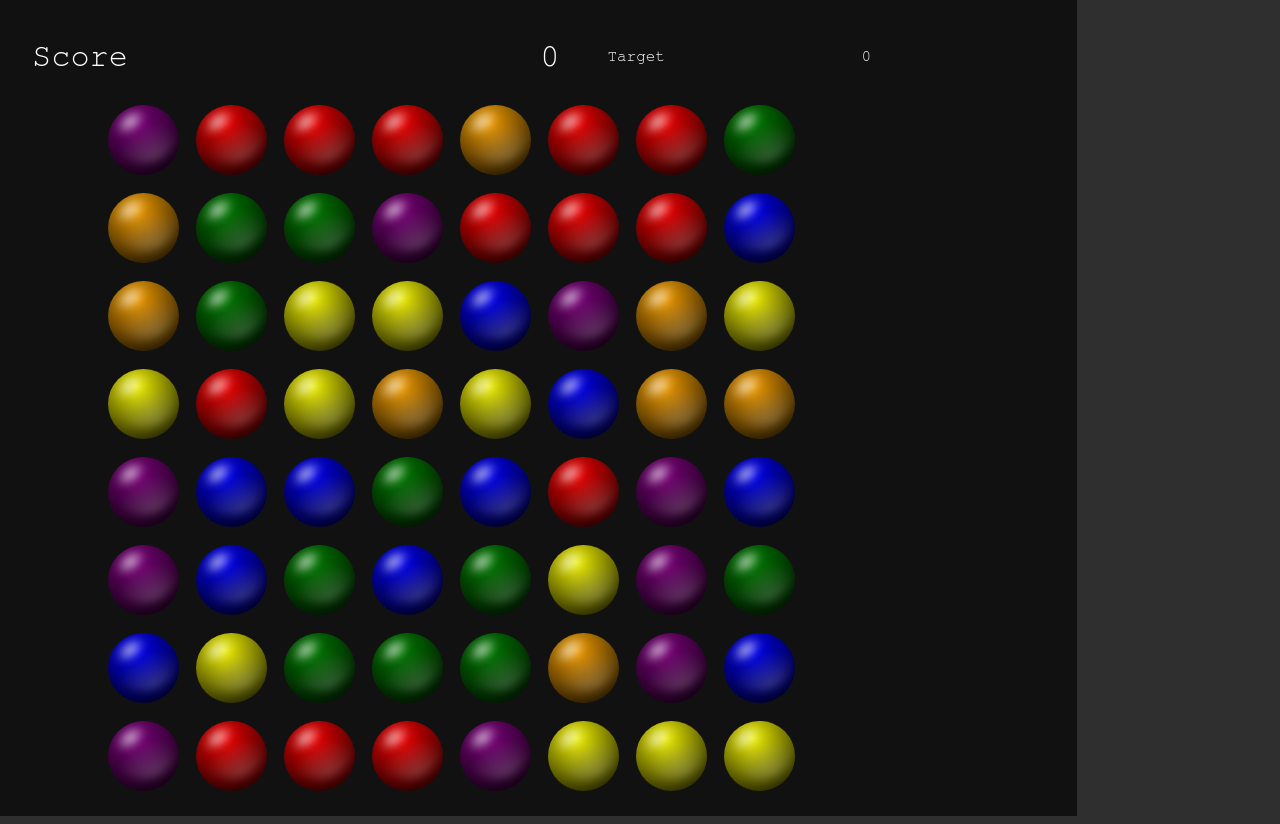
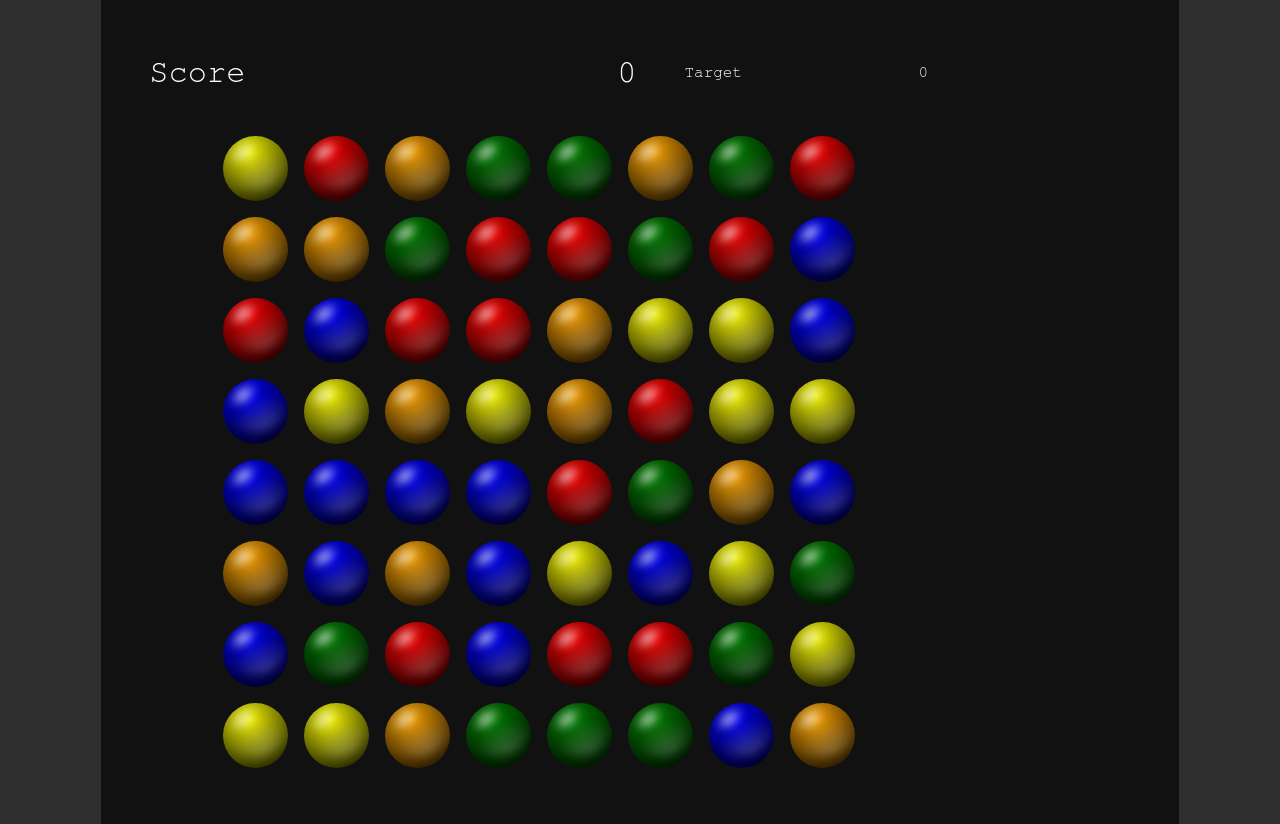
Before and after one commit to Youngha1994/lost-marbles, a React (Create React App) app: page / in a window 1280 px wide. Built offline with nearby package versions, Linux system fonts and the light colour scheme.

Commit message:
Matching specials

```diff
--- a/src/App.css
+++ b/src/App.css
@@ -1,20 +1,20 @@
 #screen {
     aspect-ratio: 4 / 3;
-    max-height: 98vh;
+    max-height: 95vh;
     overflow: auto;
     background-color: #111;
-    /*background-image: url("./assets/IMG_8302.jpg");*/
-    background-size: 200px 200px;
     display: grid;
     grid-template-rows:  1fr 14fr;
-    grid-template-columns: 5fr 1fr;
-    padding: 1rem;
+    grid-template-columns: 4fr 1fr;
+    padding: 2rem;
+    margin:auto;
 }
 
 #scores {
     display: flex;
     column-gap: 1rem;
     min-height: 5rem;
+    overflow: hidden;
 }
 
 .score-display {
--- a/src/App.tsx
+++ b/src/App.tsx
@@ -10,7 +10,7 @@ var seedrandom = require('seedrandom');
 export type ItemType = BlankTileType | MarbleType;
 
 const DEFAULT_COLORS:string[] = [
-  "red", "yellow", "blue", "orange", "green", "purple"
+  "red", "yellow", "blue", "orange", "green"
 ]
 
 const Scores = (params) => {
--- a/src/components/Board.css
+++ b/src/components/Board.css
@@ -1,10 +1,15 @@
 #board {
-    display: grid;
-    justify-items: center;
-    justify-content: center;
-    overflow: hidden;
+  display: grid;
+  justify-items: center;
+  justify-content: center;
+  overflow: hidden;
+  padding: 1rem 0;
 }
 
 #board div {
-    aspect-ratio: 1;
+  aspect-ratio: 1;
 }
+
+.tile-container {
+  margin: 10%;
+}
--- a/src/components/Board.tsx
+++ b/src/components/Board.tsx
@@ -4,7 +4,7 @@ import { useEffect, useRef, useState, CSSProperties } from 'react';
 import { BlankTile, BlankTileImage, BlankTileProps } from './BlankTile.tsx';
 import { Marble, MarbleType, MarbleImage, MarbleImageProps } from './Marble.tsx';
 import { CalculateAnimationSpeed, CoordinateFromIndex, xrange } from '../lib/GridApi.tsx';
-import { INTERACTION_STATES, SPECIALS } from '../lib/Constants.tsx';
+import { ANIMATION_EFFECTS, INTERACTION_STATES, SPECIALS, SPECIALS_COLORS } from '../lib/Constants.tsx';
 import { ItemType } from '../App.tsx';
 
 interface BoardProps {
@@ -17,12 +17,7 @@ interface BoardProps {
 
 const Board = (BoardProps: BoardProps) => {
   const [matchIndices, setMatchIndices] = useState<number[]>([]);
-  const [animation, setAnimation] = useState<string>('animate__bounceInDown');
-
-  const interactionState = useRef<number>(INTERACTION_STATES.NO_MATCH_AFTER_FALLING);
-  const boardDataSource = useRef<ItemType[]>(BoardProps.initialBoard);
   const [interactionIndex, setInteractionIndex] = useState<number>(-1);
-
 
   const size:number[] = BoardProps.size;
   const gameSpeed:number = BoardProps.gameSpeed;
@@ -37,13 +32,15 @@ const Board = (BoardProps: BoardProps) => {
   )
 
   const [redrawTiles, setRedrawTiles] = useState<number[]>(indices.slice(0));
-  const [translate, setTranslate] = useState<(number|undefined)[][]>(Array.from({length:indices.length}, () => [0, 0]));
+  const [translate, setTranslate] = useState<(number|undefined)[][]>(Array.from({length:indices.length}, () => [undefined, undefined]));
   const [translateDrag, setTranslateDrag] = useState<number[]>([0, 0])
 
   const swapped = useRef<boolean>(false);
   const tileWidth = useRef<number>(0);
   const specialSpawn = useRef<{[index: number]: number}>({});
   const lastInteraction = useRef<number[]>([-1, -1]);
+  const interactionState = useRef<number>(INTERACTION_STATES.NO_MATCH_AFTER_FALLING);
+  const boardDataSource = useRef<ItemType[]>(BoardProps.initialBoard);
 
   let gridIndices:number[][] = xrange(size[1]).map(i =>
     xrange(size[0]).map(
@@ -175,11 +172,10 @@ const Board = (BoardProps: BoardProps) => {
       ]
     }
 
-    console.log(matches);
-
     if (matchIndices.length === 0) {
       if (matches.length > 0) {
         let newSpecialSpawn:{[index:number]:number} = {};
+        let newTranslate:(number|undefined)[][] = Array.from({length:indices.length}, () => [0, 0]);
         matches.forEach((match) => {
           let matchType = SPECIALS.NONE;
           // Calculate coordinate from index.
@@ -212,15 +208,20 @@ const Board = (BoardProps: BoardProps) => {
           } else if (match.some((coordinate) => JSON.stringify(coordinate) === JSON.stringify(centerCoordinates[1]))) {
             defaultCenterCoordinate = centerCoordinates[1];
           }
+
           if (matchType !== SPECIALS.NONE) {
             newSpecialSpawn[gridIndices[defaultCenterCoordinate[1]][defaultCenterCoordinate[0]]] = matchType;
+            match.forEach((m) => {
+              newTranslate[gridIndices[m[1]][m[0]]] = [defaultCenterCoordinate[0] - m[0] + .2, defaultCenterCoordinate[1] - m[1] + .2]
+            })
           };
         })
         lastInteraction.current = [-1, -1];
         specialSpawn.current = newSpecialSpawn;
+
         setDelay(Array(indices.length).fill(0));
-        setAnimation("animate__bounceOutDown");
         setMatchIndices(IndexMatches(matches));
+        setTranslate(newTranslate);
         setInteractionIndex(-1);
         return true
       } else {
@@ -240,19 +241,23 @@ const Board = (BoardProps: BoardProps) => {
   }
 
   let refillIndices:number[] = [];
-
+  const [animationEffect, setAnimationEffect] = useState<string[]>(Array(indices.length).fill(ANIMATION_EFFECTS.NONE))
   const CheckForRefill = (id:number) => {
     refillIndices.push(id);
-    console.log("Refill")
-    if (JSON.stringify(matchIndices.sort()) === JSON.stringify(refillIndices.sort())) {
+    if (JSON.stringify(matchIndices.sort()) === JSON.stringify(Array.from(new Set(refillIndices)).sort())) {
       // Get each BlankTile and recursively get the Tile above it.
-
       let newTranslate:(number|undefined)[][] = Array.from({length:indices.length}, () => [0, 0]);
       const newBoard = boardDataSource.current.slice(0);
       const newRedraws:number[] = [];
+      const newAnimationEffect:string[] = animationEffect.slice(0);
       refillIndices.forEach((i) => {
+        console.log(i)
+        console.log(specialSpawn.current)
+        console.log(Object.keys(specialSpawn.current).includes(i.toString()))
         if (Object.keys(specialSpawn.current).includes(i.toString())) {
-          newBoard[i] = Marble({color: ['black', 'white', 'cyan', 'gray', 'magenta'][specialSpawn.current[i]]});
+          newBoard[i] = Marble({color: SPECIALS_COLORS[specialSpawn.current[i]]});
+          newAnimationEffect[i] = ANIMATION_EFFECTS.CREATE_SPECIAL;
+          console.log(newAnimationEffect)
         } else {
           newBoard[i] = BlankTile();
         }
@@ -278,8 +283,7 @@ const Board = (BoardProps: BoardProps) => {
           }
       });
       boardDataSource.current = newBoard;
-      setTranslate(newTranslate)
-      setAnimation("animate-refill")
+      setTranslate(newTranslate);
       setRedrawTiles([...new Set(newRedraws)]);
       setMatchIndices([])
       setDelay(Array(indices.length).fill(0))
@@ -289,7 +293,7 @@ const Board = (BoardProps: BoardProps) => {
   let redrawIndices = useRef(new Set<number>([]));
   const CheckForRedraw = (id:number) => {
     redrawIndices.current.add(id);
-    if (JSON.stringify(redrawTiles.sort()) === JSON.stringify(Array.from(redrawIndices.current).sort())) {
+    if (JSON.stringify(Array.from(new Set(redrawTiles)).sort()) === JSON.stringify(Array.from(redrawIndices.current).sort())) {
       redrawIndices.current = new Set<number>([]);
       setRedrawTiles([]);
       setTranslate(Array.from({length:indices.length}, () => [0, 0]));
@@ -464,6 +468,11 @@ const Board = (BoardProps: BoardProps) => {
           return CheckForRedraw(id);
         case 'animateRefill':
           return CheckForAnimateRefill(id);
+        case 'special':
+          if (Object.keys(specialSpawn.current).includes(id.toString())) {
+            return specialSpawn.current[id.toString()]
+          }
+          return 0
         default:
           throw new Error('Missing ID');
       }
@@ -506,19 +515,20 @@ const Board = (BoardProps: BoardProps) => {
             id: index,
             delay: delay,
             animationSpeed: CalculateAnimationSpeed(gameSpeed),
-            animation: animation,
             manager: ManageChildComponent,
             boardDataSource: boardDataSource.current,
           }
-          return <MarbleImage key={index} {...marbleImageProps} />
-        }
+          return (
+            <MarbleImage key={index} {...marbleImageProps} />
+          );
+        };
         const blankTileProps:BlankTileProps = {
           id: index,
           redrawTiles: redrawTiles,
           translate: translate,
           manager:ManageChildComponent
-        }
-        return <BlankTileImage key={index} {...blankTileProps}   />
+        };
+        return <BlankTileImage key={index} {...blankTileProps} />
       })}
     </div>
   );
--- a/src/components/Marble.css
+++ b/src/components/Marble.css
@@ -4,8 +4,6 @@
   position: relative;
   opacity: 0.94;
   overflow: hidden;
-  /*display: none;*/
-  --animate-repeat: 2;
 }
 
 .marble:before {
@@ -35,16 +33,56 @@
   filter: blur(4px);
 }
 
-@keyframes pulseInteract {
+@keyframes pulse-interact {
   0% {
+   transform: scale(1, 1);
    transform: scale(1, 1);
   }
 
   30% {
     transform: scale(1.2, 1.2);
-   }
+  }
 
   100% {
-  transform: scale(1, 1);
+    transform: scale(1, 1);
   }
 }
+
+@keyframes animate-bounceOutDown {
+  20% {
+    transform: translate(0, 5%)
+  }
+
+  40%, 45% {
+    opacity: 1;
+    transform: translate(0, -10%)
+  }
+
+  100% {
+    opacity: 0;
+    transform: translate(0, 200%)
+  }
+}
+
+.animate-special {
+  /*border-radius: 50%;*/
+  animation-name: create-special;
+  animation-duration: .3s;
+  animation-fill-mode: forwards;
+  animation-timing-function: ease-out;
+}
+
+@keyframes create-special {
+  0% {
+   transform: scale(1, 1);
+   transform: scale(1, 1);
+  }
+
+  30% {
+    transform: scale(1.3, 1.3);
+  }
+
+  100% {
+    transform: scale(1, 1);
+  }
+}
--- a/src/components/Marble.tsx
+++ b/src/components/Marble.tsx
@@ -1,7 +1,9 @@
 import * as React from 'react';
+import { useEffect } from 'react'
 import './Marble.css'
 import 'animate.css';
 import { ItemType } from '../App.tsx'
+import { MARGIN_PERCENTAGE, SPECIALS_COLORS } from '../lib/Constants.tsx'
 
 export interface MarbleType {
   type: 'marble',
@@ -16,7 +18,6 @@ export interface MarbleImageProps {
   id: number,
   delay: number[],
   animationSpeed: number,
-  animation: string,
   manager: Function,
   boardDataSource: ItemType[],
 };
@@ -39,7 +40,6 @@ export const MarbleImage = (MarbleImageProps: MarbleImageProps):React.JSX.Elemen
   let delay:number = MarbleImageProps.delay[id];
   let animationSpeed:number = MarbleImageProps.animationSpeed;
   let layer:number = 1;
-  let animationClass:string = MarbleImageProps.animation;
   const manager:Function = MarbleImageProps.manager
   const translate:number = manager('translate')[id]
 
@@ -62,7 +62,7 @@ export const MarbleImage = (MarbleImageProps: MarbleImageProps):React.JSX.Elemen
 
   if (Interact() === id && interactState) {
     const translateDrag:number[] = manager('translateDrag');
-    styleParams.animationName = 'pulseInteract'
+    styleParams.animationName = 'pulse-interact'
     styleParams.animationDelay = '0s';
     styleParams.animationDuration = `${animationSpeed*2}s`;
     styleParams.animationIterationCount = 'infinite';
@@ -70,48 +70,71 @@ export const MarbleImage = (MarbleImageProps: MarbleImageProps):React.JSX.Elemen
     styleParams.transition = `translate .5s`;
   }
 
-  if (matched || redraw) {
-    animation = animationClass;
+  if (matched) {
+    styleParams.animationName = 'animate-bounceOutDown';
+    styleParams.animationDuration = `${animationSpeed/3}s`;
+  } else {
+    animation = 'animate-refill'
   }
 
   if (translate[0] === undefined) {    // newly spawned
     animation = 'animate__bounceInDown';
-  } else if (translate[0] !== 0 || translate[1] !== 0) {    // trasforming translate
+  } else if (translate[0] !== 0 || translate[1] !== 0) {    // transforming translate
+
     styleParams.animationDelay = '0s';
-    let translateDrag = [0, 0]
-    if (translate[0] % 1 !== 0) {translateDrag[0] = -Math.round(translate[0])}
-    if (translate[1] % 1 !== 0) {translateDrag[1] = -Math.round(translate[1])}
+    let translateDrag = [0, 0];
+    const marginPercentageReversed = 100/(1-2*MARGIN_PERCENTAGE);
+    if (translate[0] % 1 === 0.2 || translate[1] % 1 === 0.2 || translate[0] % 1 === -0.8 || translate[1] % 1 === -0.8) {
       translationAnimation =`
         @keyframes animate-translate-${id} {
+          0%   {transform: translate(0);}
+          100%     {
+            transform:
+              translateX(${Math.round(translate[0])*marginPercentageReversed}%)
+              translateY(${Math.round(translate[1])*marginPercentageReversed}%)
+          }
+        }`;
+        styleParams.animationName = `animate-translate-${id}`;
+        styleParams.animationDuration = `${animationSpeed/3}s`;
+        animation = 'animate-translate';
+        styleParams.animationDelay = `0s`;
+    } else {
+      if (translate[0] % 1 === 0.1) {translateDrag[0] = -Math.round(translate[0]); styleParams.animationDelay = "0.5s";};
+      if (translate[1] % 1 === 0.1) {translateDrag[1] = -Math.round(translate[1]); styleParams.animationDelay = "0.5s";};
+      translationAnimation =`
+        @keyframes animate-fall-${id} {
           0%     {
             transform:
-            translateX(${Math.round(translate[0])*100}%)
-            translateX(${Math.round(translate[0])}rem)
+              translateX(${Math.round(translate[0])*marginPercentageReversed}%)
               translateX(${Math.round(translateDrag[0])}rem)
               translateY(${Math.round(translateDrag[0])}rem)
-            translateY(${Math.round(translate[1])*100}%)
-            translateY(${Math.round(translate[1])}rem)
+              translateY(${Math.round(translate[1])*marginPercentageReversed}%)
               translateY(${Math.round(translateDrag[1])}rem)
               translateX(${Math.round(translateDrag[1])}rem)
           }
 
           100%   {transform: translate(0);}
-      }`
-    styleParams.animationName = `animate-translate-${id}`;
+        }`;
+      styleParams.animationName = `animate-fall-${id}`;
       styleParams.animationDuration = `${animationSpeed/2}s`;
-    animation = animationClass;
+      animation = 'animate-fall';
+    }
   }
 
   const AnimationEnd = (e:React.AnimationEvent<HTMLDivElement>):void => {
-    if (matched) {
+    if (matched  || animation === 'animate-translate') {
       MarbleImageProps.manager('refill', Number(id));
-    }
+    } else
     if (redraw) {
       MarbleImageProps.manager('redraw', Number(id));
-    }
+    } else
     if (translate[0] !== 0 || translate[1] !== 0) {
       translationAnimation = "";
       MarbleImageProps.manager('refill', Number(id));
+    }
+    if (e.animationName === 'create-special') {
+      const element = e.target as Element;
+      element.classList.remove('create-special');
     }
   };
 
@@ -136,6 +159,5 @@ export const MarbleImage = (MarbleImageProps: MarbleImageProps):React.JSX.Elemen
         >
         </div>
     </React.Fragment>
-
   );
 };
--- a/src/index.css
+++ b/src/index.css
@@ -8,6 +8,7 @@ body {
   -webkit-user-select: none; /* Safari */
   -ms-user-select: none; /* IE 10 and IE 11 */
   user-select: none; /* Standard syntax */
+  overflow: hidden; /* Hide scrollbars */
 }
 
 code {
```
Also changed, not shown: src/lib/Constants.tsx (+9 -0 lines). Lines whose indentation alone changed are shown as unchanged.
